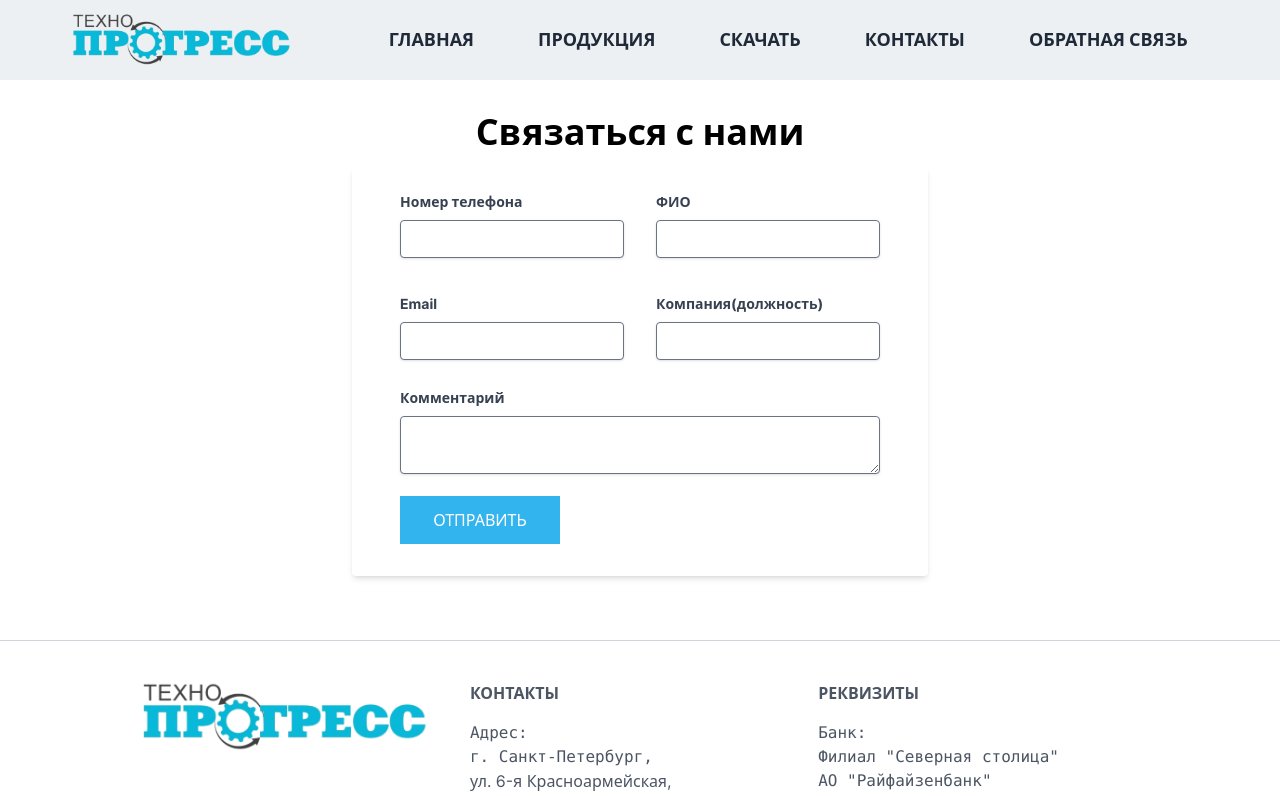
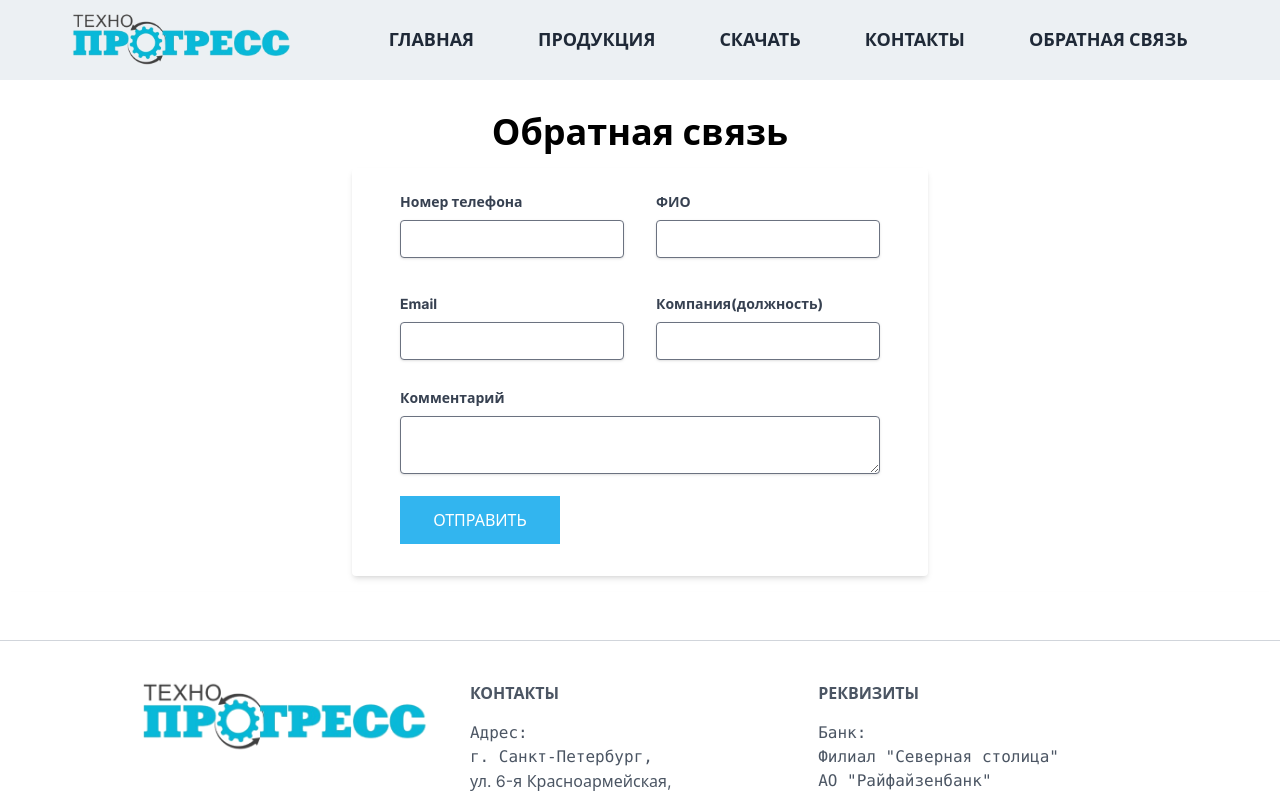
Before and after one commit to SoraHimmel2/TehnoProgress, a Next.js app: page /feedback in a window 1280 px wide. Shown: the top 796 px of the page. Built offline with nearby package versions, Linux system fonts and the light colour scheme.

Commit message:
change title

```diff
--- a/src/pages/feedback/index.tsx
+++ b/src/pages/feedback/index.tsx
@@ -3,7 +3,7 @@ import SubmitForm from '@/components/Forms/SubmitForm';
 const FeedBack: React.FunctionComponent = () => {
   return (
     <div className='mt-24'>
-      <h1 className='py-4 text-center'>Связаться с нами</h1>
+      <h1 className='py-4 text-center'>Обратная связь</h1>
       <div className='flex  justify-center '>
         <SubmitForm></SubmitForm>
       </div>
```
